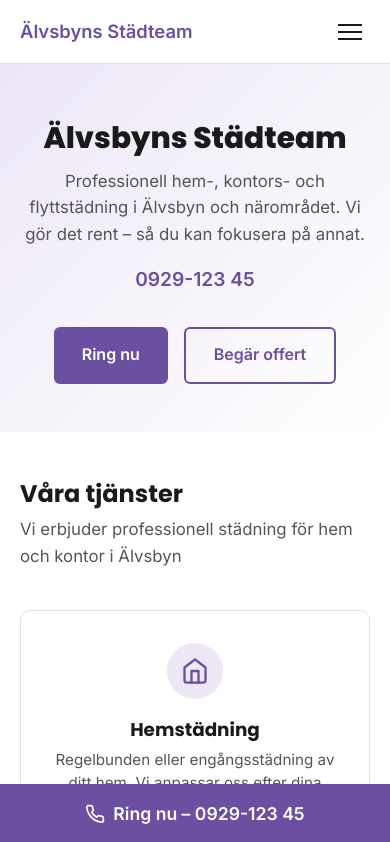
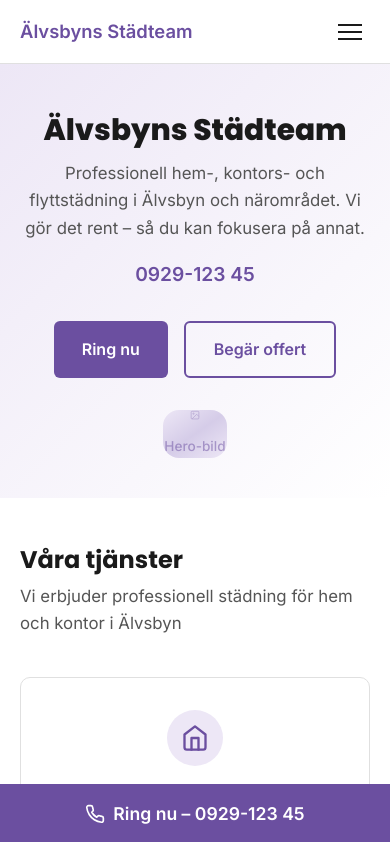
Before and after one commit to Jonkebronk/alvsbyn-stadteam, a Next.js app: page / in a window 390 px wide. Shown: the top 842 px of the page. Built offline with nearby package versions, Linux system fonts and the light colour scheme.

Commit message:
feat: hero-sektion med split-layout och platshållar-foto

```diff
--- a/components/Hero.module.css
+++ b/components/Hero.module.css
@@ -1,7 +1,17 @@
 .hero {
   background: linear-gradient(135deg, var(--color-primary-light) 0%, var(--color-bg) 100%);
   padding: 5rem 0 4rem;
-  text-align: center;
+}
+
+.inner {
+  display: grid;
+  grid-template-columns: 1fr 1fr;
+  gap: 3rem;
+  align-items: center;
+}
+
+.content {
+  text-align: left;
 }
 
 .title {
@@ -12,10 +22,11 @@
 }
 
 .subtitle {
-  font-size: 1.2rem;
+  font-size: 1.15rem;
   color: var(--color-text-light);
-  max-width: 540px;
-  margin: 0 auto 1rem;
+  max-width: 480px;
+  margin-bottom: 1rem;
+  line-height: 1.65;
 }
 
 .phone {
@@ -33,13 +44,62 @@
 .actions {
   display: flex;
   gap: 1rem;
+  flex-wrap: wrap;
+}
+
+.imageWrapper {
+  position: relative;
+  border-radius: 16px;
+  overflow: hidden;
+  aspect-ratio: 4 / 3;
+  background: linear-gradient(
+    145deg,
+    var(--color-primary-light) 0%,
+    #d5cce8 50%,
+    var(--color-primary-light) 100%
+  );
+  display: flex;
+  flex-direction: column;
+  align-items: center;
   justify-content: center;
-  flex-wrap: wrap;
+  gap: 1rem;
+}
+
+.placeholderIcon {
+  width: 64px;
+  height: 64px;
+  color: var(--color-primary);
+  opacity: 0.4;
+}
+
+.placeholderText {
+  font-size: 0.85rem;
+  color: var(--color-primary);
+  opacity: 0.5;
+  font-weight: 500;
 }
 
 @media (max-width: 768px) {
   .hero {
-    padding: 3.5rem 0 3rem;
+    padding: 3rem 0 2.5rem;
+  }
+
+  .inner {
+    grid-template-columns: 1fr;
+    gap: 2rem;
+  }
+
+  .content {
+    text-align: center;
+  }
+
+  .subtitle {
+    margin-left: auto;
+    margin-right: auto;
+  }
+
+  .actions {
+    justify-content: center;
   }
 
   .title {
@@ -53,4 +113,9 @@
   .phone {
     font-size: 1.2rem;
   }
+
+  .imageWrapper {
+    max-width: 400px;
+    margin: 0 auto;
+  }
 }
--- a/components/Hero.tsx
+++ b/components/Hero.tsx
@@ -3,7 +3,8 @@ import styles from "./Hero.module.css";
 export default function Hero() {
   return (
     <section className={styles.hero}>
-      <div className="container">
+      <div className={`container ${styles.inner}`}>
+        <div className={styles.content}>
           <h1 className={styles.title}>Älvsbyns Städteam</h1>
           <p className={styles.subtitle}>
             Professionell hem-, kontors- och flyttstädning i Älvsbyn och
@@ -21,6 +22,28 @@ export default function Hero() {
             </a>
           </div>
         </div>
+
+        {/* TODO: byt ut mot riktigt foto – ersätt hela imageWrapper med <Image src="/hero.jpg" ... /> */}
+        <div
+          className={styles.imageWrapper}
+          role="img"
+          aria-label="Platshållare för hero-bild – ett fräscht, nyligen städat hem"
+        >
+          <svg
+            className={styles.placeholderIcon}
+            viewBox="0 0 24 24"
+            fill="none"
+            stroke="currentColor"
+            strokeWidth="1.5"
+            aria-hidden="true"
+          >
+            <rect x="3" y="3" width="18" height="18" rx="2" ry="2" />
+            <circle cx="8.5" cy="8.5" r="1.5" />
+            <polyline points="21 15 16 10 5 21" />
+          </svg>
+          <span className={styles.placeholderText}>Hero-bild</span>
+        </div>
+      </div>
     </section>
   );
 }
```
Lines whose indentation alone changed are shown as unchanged.
